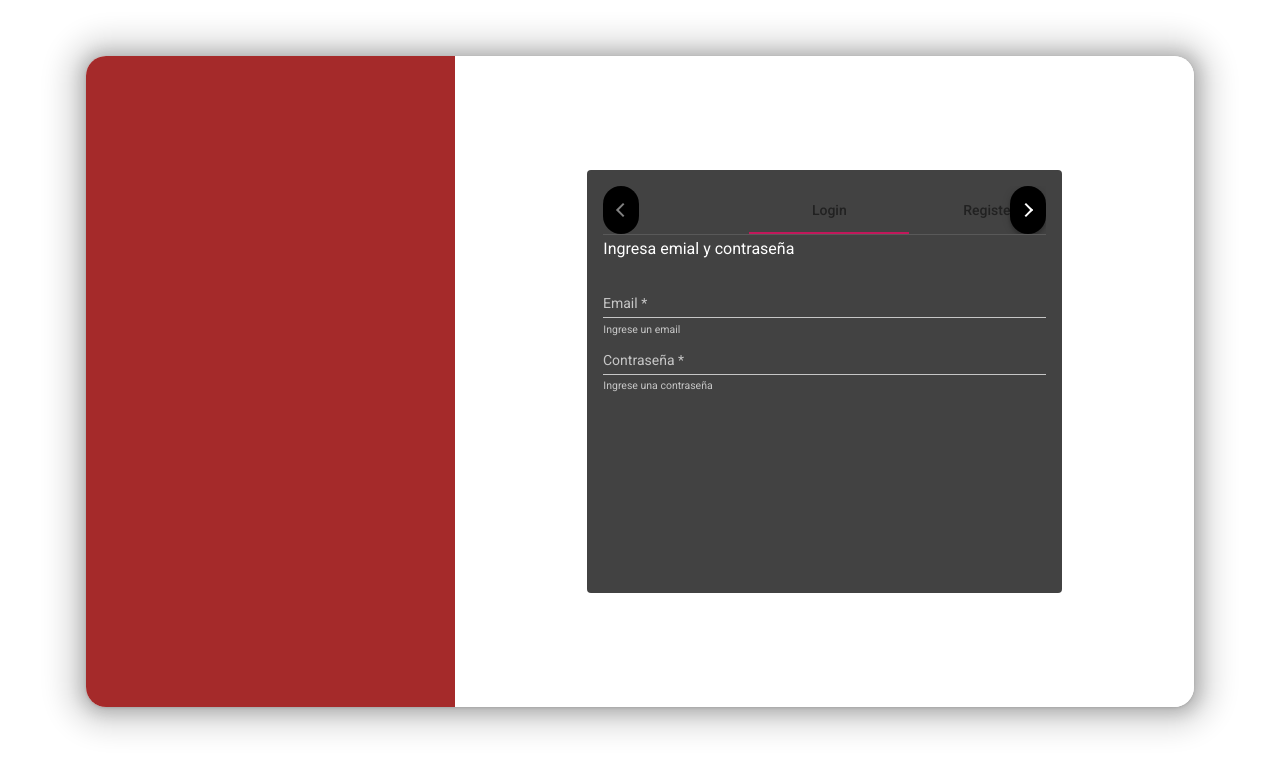
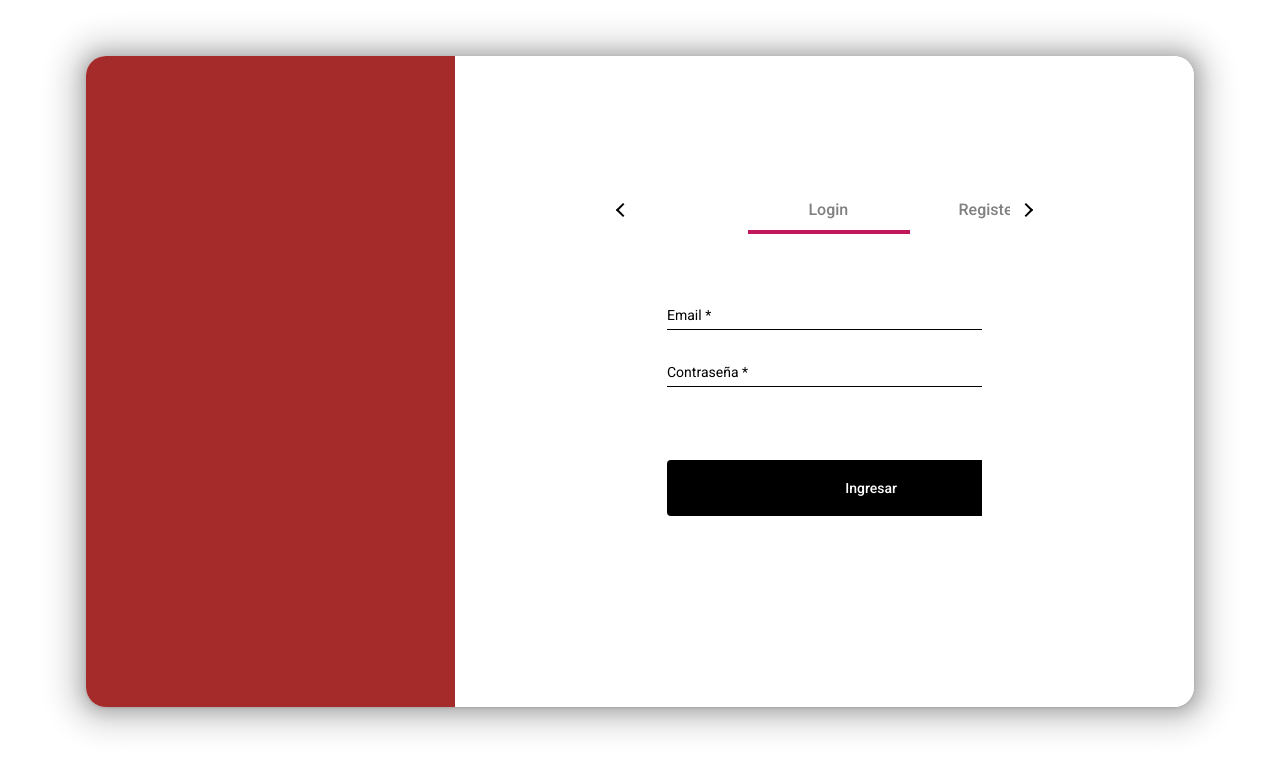
Before and after one commit to SamirCabrera/mi-pagina-web, an Angular app: page /homepage in a window 1280 px wide. Shown: the top 772 px of the page. Built offline with nearby package versions, Linux system fonts and the light colour scheme.

Commit message:
login listo

```diff
--- a/src/app/components/inputs/input-email/input-email.component.css
+++ b/src/app/components/inputs/input-email/input-email.component.css
@@ -1,3 +1,15 @@
 .mat_form {
     display: block;
 }
+
+.mat_label {
+    color: black;
+}
+
+::ng-deep .mat-form-field-appearance-legacy .mat-form-field-label {
+    color: black;
+}
+
+::ng-deep .mat-form-field-underline {
+        background-color: black !important;
+}
--- a/src/app/components/inputs/input-password/input-password.component.css
+++ b/src/app/components/inputs/input-password/input-password.component.css
@@ -1,3 +1,11 @@
 .mat_form {
     display: block;
 }
+
+.mat_label {
+    color: black;
+}
+
+::ng-deep .mat-form-field-appearance-legacy .mat-form-field-label {
+    color: black;
+}
--- a/src/app/components/inputs/input-password/input-password.component.html
+++ b/src/app/components/inputs/input-password/input-password.component.html
@@ -2,7 +2,7 @@
 
     <mat-form-field class="mat_form">
 
-      <mat-label>Contraseña</mat-label>
+      <mat-label >Contraseña</mat-label>
 
       <input matInput [formControl]="emailFormControl"
         [errorStateMatcher]="matcher"
@@ -12,7 +12,7 @@
 
       <mat-error *ngIf="emailFormControl.hasError('required')">
 
-        La Contraseña es <strong>requerida</strong>
+        La contraseña es <strong>requerida</strong>
 
       </mat-error>
 
--- a/src/app/pages/homepage/homepage.component.css
+++ b/src/app/pages/homepage/homepage.component.css
@@ -20,10 +20,11 @@
     width: 60%;
     height: 60%;
     box-shadow: none;
+    background-color: white;
 }
 
 ::ng-deep .mat-tab-labels {
-    padding: 0px 110px;
+    padding: 0px 109px;
 }
 
 ::ng-deep .mat-tab-label {
@@ -33,10 +34,47 @@
 
 ::ng-deep .mat-tab-label:focus:not(.mat-tab-disabled) {
     opacity: 1 !important;
-    color: black;
+    color: white;
 }
 
 ::ng-deep .mat-tab-header-pagination-controls-enabled .mat-tab-header-pagination {
-    background-color: black;
     border-radius: 20px;
 }
+
+::ng-deep .mat-tab-header-pagination-after .mat-tab-header-pagination-chevron {
+    border-top: solid 2px black;
+    border-right: solid 2px black;
+}
+
+::ng-deep .mat-tab-header-pagination-disabled .mat-tab-header-pagination-chevron {
+    border-top: solid 2px black;
+    border-right: solid 2px black;
+}
+
+::ng-deep .mat-tab-header-pagination-before .mat-tab-header-pagination-chevron {
+    border-top: solid 2px black;
+    border-right: solid 2px black;
+}
+::ng-deep .mat-elevation-z4 {
+    box-shadow: none;
+}
+
+::ng-deep .mat-tab-label .mat-tab-label-content {
+    color: black;
+    font-size: 16px;
+}
+
+::ng-deep .mat-tab-group.mat-primary .mat-ink-bar {
+    padding: 1px;
+}
+
+::ng-deep .mat-tab-body-wrapper {
+    padding: 0px 64px;
+}
+
+.h1_title {
+    padding: 24px 0px;
+    text-align: center;
+    font-size: 32px;
+    color: black;
+}
--- a/src/app/pages/homepage/homepage.component.html
+++ b/src/app/pages/homepage/homepage.component.html
@@ -10,6 +10,10 @@
                     class="mat-grid-tile_logo">
 
                 </mat-grid-tile>
+
+ <!--                <mat-grid-tile>
+
+                </mat-grid-tile> -->
 
                 <mat-grid-tile [colspan]="8"
                     [rowspan]="2"
--- a/src/app/pages/homepage/login/login.component.css
+++ b/src/app/pages/homepage/login/login.component.css
@@ -0,0 +1,12 @@
+.div_input {
+    margin-top: 56px;
+}
+
+.div_buttons {
+    margin-top: 56px;
+}
+
+.button_login {
+    background: black;
+    padding: 10px 178px;
+}
--- a/src/app/pages/homepage/login/login.component.html
+++ b/src/app/pages/homepage/login/login.component.html
@@ -1,14 +1,17 @@
 
-<div>
-    <h3>
-        Ingresa emial y contraseña
-    </h3>
-</div>
-
-<div>
+<div class="div_input">
 
     <app-email></app-email>
 
     <app-password></app-password>
 
 </div>
+
+<div class="div_buttons">
+
+    <button mat-button
+        class="button_login">
+        Ingresar
+    </button>
+
+</div>
```
Also changed, not shown: src/assets/img/user.svg (added).
